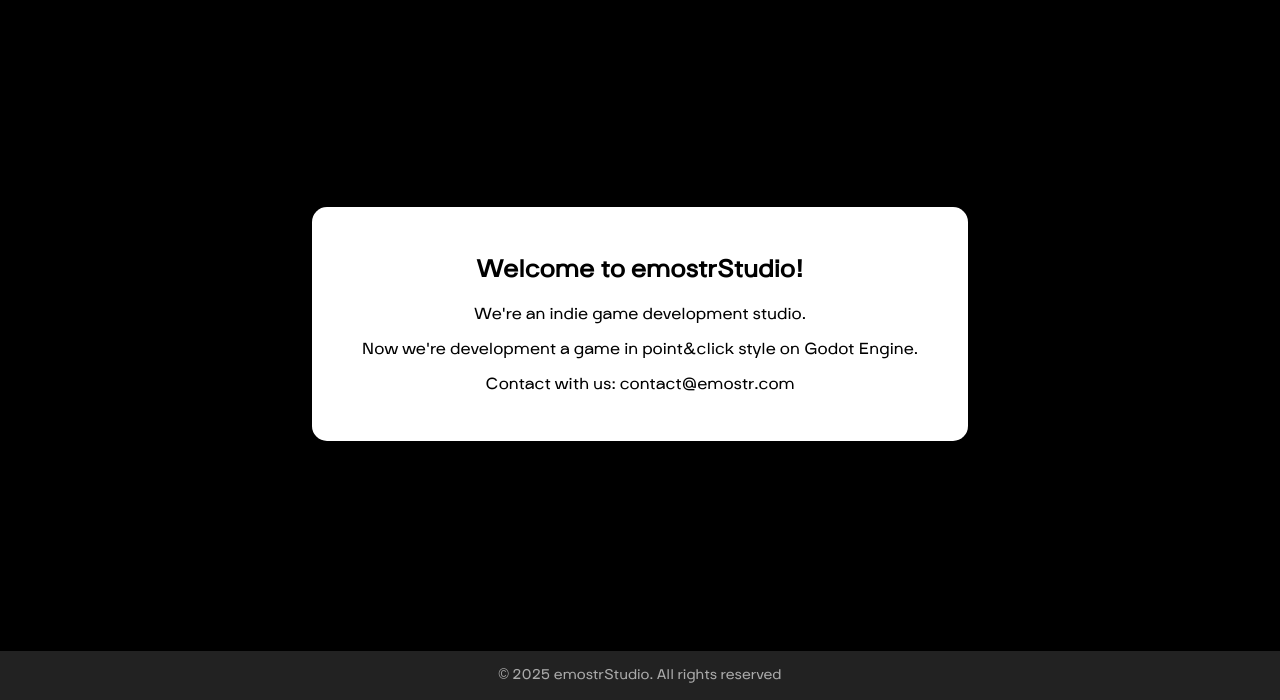
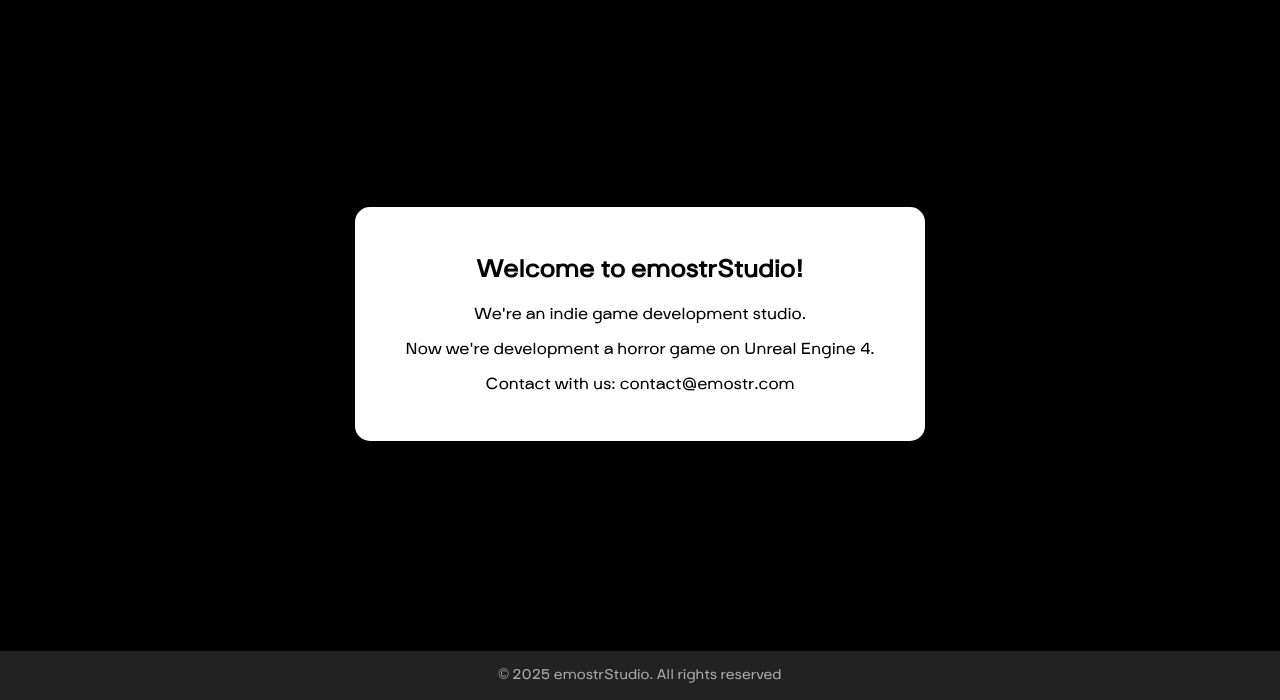
Before and after one commit to emostr/emostr_website, a plain HTML site: page index.html in a window 1280 px wide. Shown: the part 100-800 px from the top of the page. Drawn offline with Linux system fonts and the light colour scheme.

Commit message:
Update index.html

```diff
--- a/index.html
+++ b/index.html
@@ -17,7 +17,7 @@
   <div class="info">
     <h2>Welcome to emostrStudio!</h2>
     <p>We're an indie game development studio.</p>
-    <p>Now we're development a game in point&click style on Godot Engine.</p>
+    <p>Now we're development a horror game on Unreal Engine 4.</p>
     <p>Contact with us: <a href="mailto:contact@emostr.com">contact@emostr.com</a></p>
   </div>
 </main>
```
